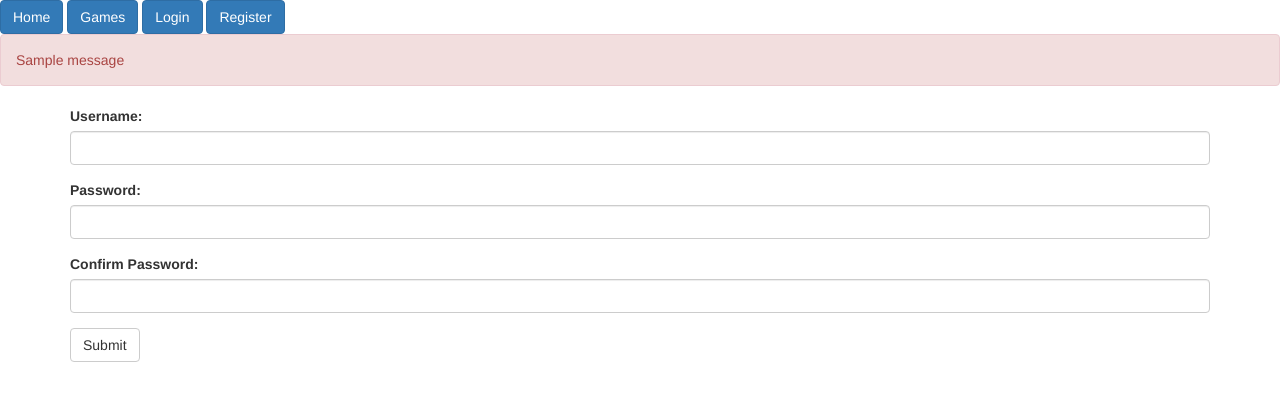
After one commit to gulshan98125/Steam-search-and-recommendations, a Flask app: page /register in a window 1280 px wide. The commit adds this page. Shown: the top 401 px of the page. Run offline with Flask 2, Linux system fonts and the light colour scheme; one stand-in notice (Sample message) is shown; some libraries are stand-ins or nearby versions.

Commit message:
Added register, login, favourites, wallet

```diff
--- a/config.py
+++ b/config.py
@@ -1,8 +1,9 @@
+import os
 """ API config File """
-from constants import *
+from steam.constants import *
 class Config(object):
     """ Parent configuration class """
-DEBUG = False
+    DEBUG = False
     TESTING = False
     Database_Url = os.getenv("Main_Database")
     SECRET_KEY = SECRET
--- a/main.py
+++ b/main.py
@@ -1 +1,3 @@
 from steam import app
+
+app.run()
--- a/steam/__init__.py
+++ b/steam/__init__.py
@@ -1,5 +1,6 @@
 from flask import Flask
 
 app = Flask(__name__)
+app.config['SECRET_KEY'] = 'secret_key'
 
 from steam import routes
--- a/steam/routes.py
+++ b/steam/routes.py
@@ -2,10 +2,12 @@ from steam import app
 from flask import render_template, request, jsonify
 import json
 import ast
+from flask import redirect, url_for, flash, session
 from .constants import *
+import hashlib
 
 import psycopg2
-conn = psycopg2.connect(user = "postgres",password = "montyhanda",host = "127.0.0.1",port = "5432",database = "project")
+conn = psycopg2.connect(user = "postgres",password = "lhasa",host = "127.0.0.1",port = "5432",database = "steam_project")
 cur = conn.cursor()
 
 @app.route('/home')
@@ -33,11 +35,6 @@ def home():
 	except Exception as e:
 		print(e)
 		return ""
-
-
-@app.route('/login')
-def login():
-	return ""
 
 
 #return game description, website url, support url, tags and requirements using appid
@@ -232,3 +229,166 @@ def getGames():
 		return json.dumps(games)
 	else:
 		return "Invalid Request"
+
+@app.route('/register')
+def register():
+	try:
+	#	cur.execute("SELECT * from users")
+	#		rows = cur.fetchall()
+	#	if len(rows)>0:
+	#		users = [r[0] for r in rows]
+	#	else:
+	#		users = []
+		return render_template('register.html')
+	except Exception as e:
+		print(e)
+		return ""
+
+@app.route('/register',methods=['POST'])
+def regUser():
+	usr_id = request.form.get('username')
+	pass_ = request.form.get('password')
+	pass_hash = hashlib.sha256(pass_.encode()).hexdigest()
+#	print(usr_id, pass_, 'details')
+
+	cur.execute("SELECT * FROM users WHERE username = '" + str(usr_id) + "'")
+	row = cur.fetchall()
+	if len(row)!=0:
+		flash('User already exists.')
+		return redirect(url_for('register'))
+
+	try:
+		cur.execute("INSERT INTO users (username, password) VALUES ('" + str(usr_id)+"','" + str(pass_hash)+"' );")
+		conn.commit()
+		cur.execute("INSERT INTO wallets (username) VALUES ('" + str(usr_id)+"')")
+		conn.commit()
+		session['user'] = usr_id
+		return redirect(url_for('home'))
+	except Exception as e:
+		print('Exception')
+		print(e)
+		return redirect(url_for('register'))
+
+@app.route('/login', methods = ['POST', 'GET'])
+def login():
+	if request.method == 'GET':
+		return render_template('login.html')
+
+	if request.method == 'POST':
+		usr_id = request.form.get('username')
+		pass_ = request.form.get('password')
+		pass_hash = hashlib.sha256(pass_.encode()).hexdigest()
+	#	print(usr_id, pass_, 'details')
+
+		cur.execute("SELECT * FROM users WHERE username = '" + str(usr_id) + "'")
+		row = cur.fetchall()
+		if len(row)==0:
+			flash('User does not exists.')
+			return redirect(url_for('login'))
+		if row[0][1]!=pass_hash:
+			flash('Incorrect password.')
+			return redirect(url_for('login'))
+
+		try:
+			session['user'] = usr_id
+			cur.execute("SELECT appid FROM favourites WHERE username = '" + str(usr_id) + "'")
+			user = {}
+			user['username'] = session['user']
+			user['favs'] = [a[0] for a in cur.fetchall()]
+			session['user_obj'] = user
+			return redirect(url_for('home'))
+		except Exception as e:
+			print('Exception')
+			print(e)
+			return redirect(url_for('login'))
+
+
+@app.route('/logout')
+def logout():
+	session.pop('user', None)
+	session.pop('user_obj', None)
+	return redirect(url_for('home'))
+
+@app.route('/profile')
+def profile():
+	if 'user' not in session:
+		flash('You need to be logged in to see your profile.')
+		return redirect(url_for('login'))
+
+	usr_id = session['user']
+	return render_template('profile.html', username = usr_id)
+
+@app.route('/toggle_fav')
+def toggle_fav():
+	appid = request.args.get('appid')
+	username = session['user']
+	if appid == None:
+		return "No appid provided"
+	try:
+		cur.execute("SELECT appid FROM favourites where appid = "+str(appid)+" and username = '" + str(username) +"'")
+		row = cur.fetchall()
+		print(row)
+		if len(row)!=0:
+			cur.execute("delete from favourites where appid = "+str(appid)+" and username = '" + str(username) +"'")
+			conn.commit()
+			return str(appid) + " removed from favourites"
+		else:
+			cur.execute("insert into favourites values ("+str(appid)+", '" + str(username) +"')")
+			conn.commit()
+			return str(appid) + " added to favourites"
+	except Exception as e:
+		print('Exception')
+		print(e)
+		return str(e)
+
+@app.route('/get_fav')
+def get_fav():
+	username = session['user']
+	try:
+		cur.execute("SELECT name,release_date,appid,price FROM games WHERE appid in (SELECT appid FROM favourites where username = '" + str(username) +"')")
+		rows = cur.fetchall()
+		games = []
+		if len(rows)>0:
+			for tup in rows:
+				D = {}
+				D["name"] = tup[0]
+				D["release_date"] = tup[1]
+				D["appid"] = tup[2]
+				D["price"] = str(round(float(tup[3])*93.13, 1))+" INR" if float(tup[3])!=0.0 else "unknown" #in inr
+				games.append(D)
+		return render_template('fav_games.html', games = games)
+	except Exception as e:
+		print('Exception')
+		print(e)
+		return str(e)
+
+@app.route('/wallet')
+def my_wallet():
+	username = session['user']
+	try:
+		cur.execute("SELECT money FROM wallets WHERE username = '" + str(username) + "'")
+		row = cur.fetchall()
+		money = row[0][0]
+		return render_template('wallet.html', money = money)
+	except Exception as e:
+		print('Exception')
+		print(e)
+		return str(e)
+
+@app.route('/add_money')
+def add_money():
+	username = session['user']
+	try:
+		amount = int(request.args.get('amount'))
+		print(amount)
+		cur.execute("SELECT money FROM wallets WHERE username = '" + str(username) + "'")
+		row = cur.fetchall()
+		money = row[0][0]
+		amount+=money
+		cur.execute("update wallets set money = " + str(amount) + " where username = '" + str(username) + "'")
+		conn.commit()
+		return "Success. " + str(amount-money) + " has been added to your wallet."
+	except Exception as e:
+		print('Exception')
+		print(e)
+		return str(e)
--- a/steam/templates/base.html
+++ b/steam/templates/base.html
@@ -5,11 +5,31 @@
       {% else %}
       <title>Home</title>
       {% endif %}
+      <link rel="stylesheet" href="https://maxcdn.bootstrapcdn.com/bootstrap/3.4.1/css/bootstrap.min.css">
+      <script src="https://ajax.googleapis.com/ajax/libs/jquery/3.4.1/jquery.min.js"></script>
+      <script src="https://maxcdn.bootstrapcdn.com/bootstrap/3.4.1/js/bootstrap.min.js"></script>
     </head>
     <body>
-        <div><a href="/home">Home</a></div>
-        <hr>
+        {% if 'user' not in session %}
+        <div>
+          <a class="btn btn-primary stretched-link" href="/home">Home</a>
+          <a class="btn btn-primary stretched-link" href="/games">Games</a>
+          <a class="btn btn-primary stretched-link" href="/login">Login</a>
+          <a class="btn btn-primary stretched-link" href="/register">Register</a>
+        </div>
+        {% endif %}
+
+        {% if 'user' in session %}
+        <div>
+          <a class="btn btn-primary stretched-link" href="/home">Home</a>
+          <a class="btn btn-primary stretched-link" href="/games">Games</a>
+          <a class="btn btn-primary stretched-link" href="/profile">Profile</a>
+          <a class="btn btn-primary stretched-link" href="/logout">Logout</a>
+          <a class="btn btn-primary stretched-link" href="/wallet">My Wallet</a>
+        </div>
+        {% endif %}
+
+
         {% block content %}{% endblock %}
     </body>
-    <script src="http://ajax.googleapis.com/ajax/libs/jquery/1.9.1/jquery.min.js"></script>
 </html>
--- /dev/null
+++ b/steam/templates/register.html
@@ -0,0 +1,62 @@
+{% extends "base.html" %}
+
+{% block content %}
+
+{% with messages = get_flashed_messages() %}
+    {% if messages %}
+        <div class="alert alert-danger">
+            {{ messages[0] }}
+        </div>
+    {% endif %}
+{% endwith %}
+
+<div class = "container">
+    <form action="/register" method="POST">
+        <div class="form-group">
+            <label for="username">Username:</label>
+            <input name = "username" class="form-control" id="username">
+        </div>
+        <div class="form-group">
+            <label for="password">Password:</label>
+            <input name = "password" type="password" class="form-control" id="pass">
+        </div>
+        <div class="form-group">
+            <label for="cnf_password">Confirm Password:</label>
+            <input type="password" class="form-control" id="pass_cnf">
+        </div>
+      <button type="submit" onclick="return reg()" class="btn btn-default">Submit</button>
+    <!--    <button class="btn btn-default">Submit</button>-->
+    </form>
+</div>
+
+<script type="text/javascript">
+function reg(){
+//    alert({{users}});
+    URL = '/register'
+    usr = $("#username").val()
+    pass = $("#pass").val()
+    pass_cnf = $("#pass_cnf").val()
+
+    if(usr=='' || pass=='' || pass_cnf == ''){
+        alert('No fields can be empty');
+        return false;
+    };
+
+    if(pass_cnf != pass){
+        alert('Passwords do not match.');
+        return false;
+    };
+    return true;
+    /*
+    $.post(URL,
+    {'username':usr, 'password': pass},
+        function(data, status){
+            if(status=="success")
+                alert("Sex");
+        });
+    */
+}
+
+</script>
+
+{% endblock %}
```
Also changed, not shown: steam/constants.py (+3 -3 lines), steam/templates/fav_games.html (added, +38 -0 lines), steam/templates/game_details.html (+42 -6 lines), steam/templates/login.html (added, +31 -0 lines), steam/templates/profile.html (added, +17 -0 lines), steam/templates/wallet.html (added, +72 -0 lines).
